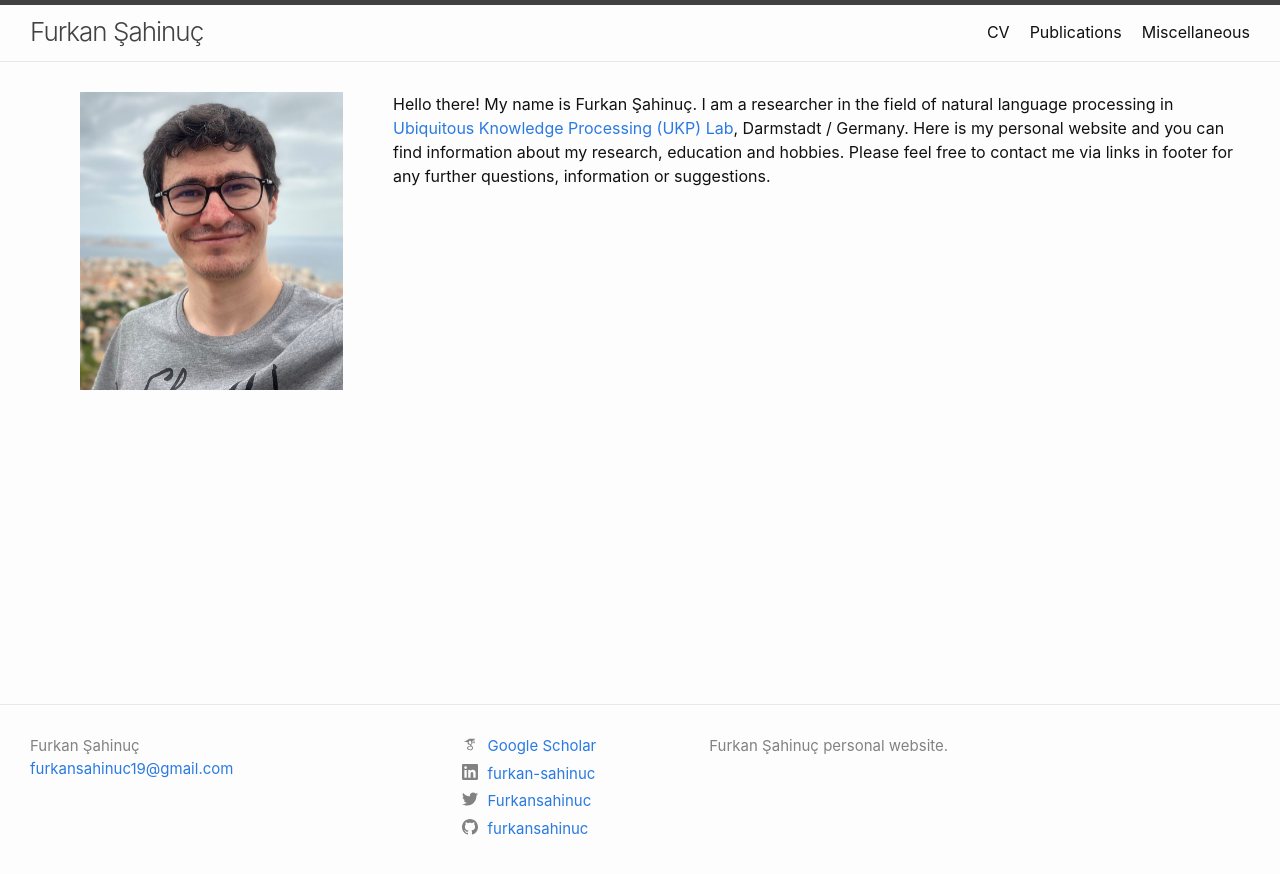
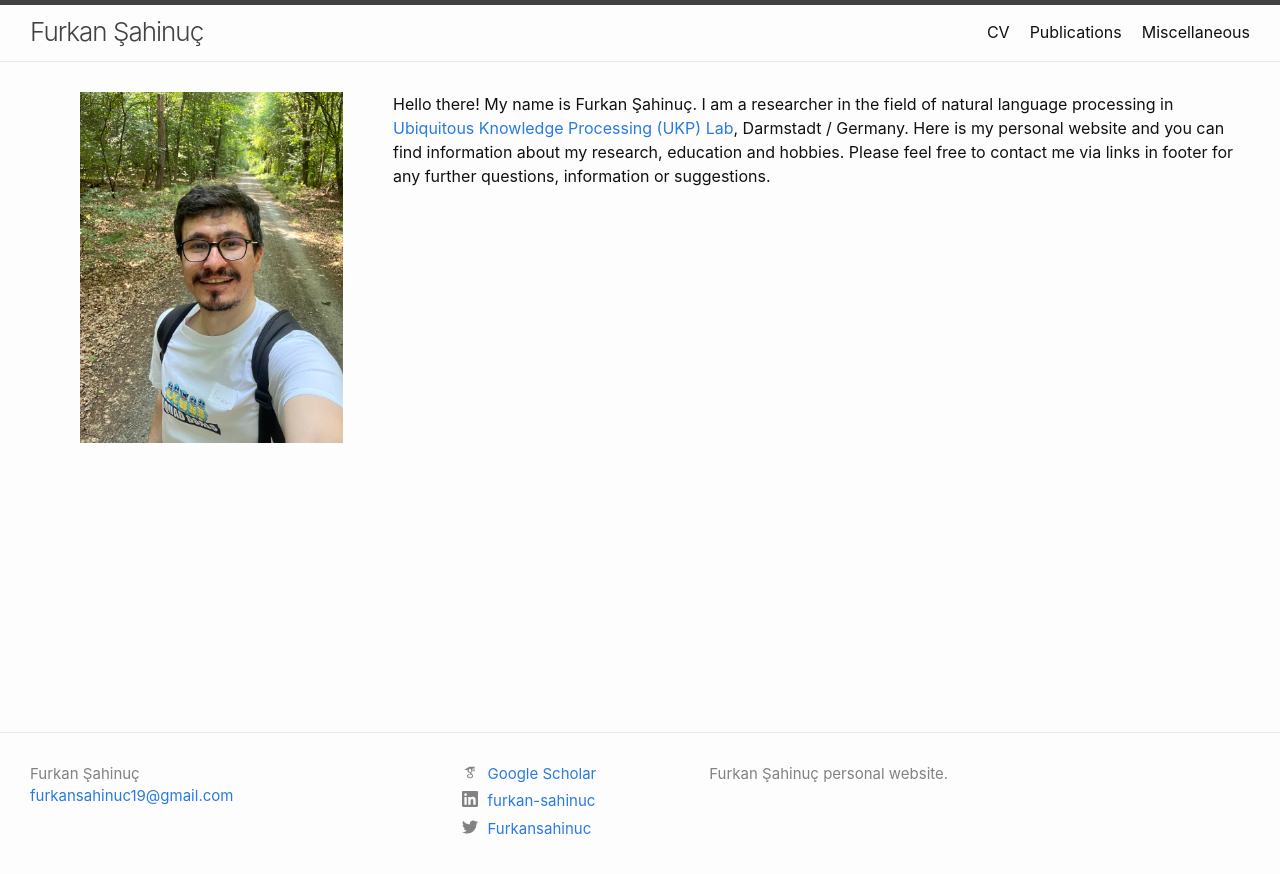
Before and after one commit to furkansahinuc/furkansahinuc.github.io, a Jekyll site: the page built from index.md, in a window 1280 px wide. Shown: the top 874 px of the page. Built offline with Jekyll 4.4.1, drawn with Linux system fonts in a browser that asks for light colours.

Commit message:
photo update

```diff
--- a/_includes/scarfs.html
+++ b/_includes/scarfs.html
@@ -78,6 +78,11 @@
   <div><img class="myImages" id="myImg" style="transform:rotate(90deg);"  src="/misc/scarfs/images/celtics.JPEG"  alt="Boston Celtics" width="192px" height="256px"></div>
 </div>
 
+<div class="holder bottom" style="float:left; margin:0px 50px;">
+  <div>Ankaragücü</div>
+  <div><img class="myImages" id="myImg" style="transform:rotate(90deg);"  src="/misc/scarfs/images/ank.JPEG"  alt="Ankaragücü" width="192px" height="256px"></div>
+</div>
+
 <div id="myModal" class="modal">
   <span class="close">&times;</span>
   <img class="modal-content" id="img01">
--- a/_includes/social.html
+++ b/_includes/social.html
@@ -2,7 +2,7 @@
   {%- if site.googlescholar_username -%}<li><a href="https://scholar.google.com/{{ site.googlescholar_username| escape }}"><svg class="svg-icon"><use xlink:href="{{ '/assets/minima-social-icons.svg#googlescholar' | relative_url }}"></use></svg> <span class="username">{{ "Google Scholar"| escape }}</span></a></li>{%- endif -%}
   {%- if site.linkedin_username -%}<li><a href="https://www.linkedin.com/in/{{ site.linkedin_username| cgi_escape | escape }}"><svg class="svg-icon"><use xlink:href="{{ '/assets/minima-social-icons.svg#linkedin' | relative_url }}"></use></svg> <span class="username">{{ site.linkedin_username| escape }}</span></a></li>{%- endif -%}
   {%- if site.twitter_username -%}<li><a href="https://www.twitter.com/{{ site.twitter_username| cgi_escape | escape }}"><svg class="svg-icon"><use xlink:href="{{ '/assets/minima-social-icons.svg#twitter' | relative_url }}"></use></svg> <span class="username">{{ site.twitter_username| escape }}</span></a></li>{%- endif -%}
-  {%- if site.github_username -%}<li><a href="https://github.com/{{ site.github_username| cgi_escape | escape }}"><svg class="svg-icon"><use xlink:href="{{ '/assets/minima-social-icons.svg#github' | relative_url }}"></use></svg> <span class="username">{{ site.github_username| escape }}</span></a></li>{%- endif -%}
+  <!--{%- if site.github_username -%}<li><a href="https://github.com/{{ site.github_username| cgi_escape | escape }}"><svg class="svg-icon"><use xlink:href="{{ '/assets/minima-social-icons.svg#github' | relative_url }}"></use></svg> <span class="username">{{ site.github_username| escape }}</span></a></li>{%- endif -%}-->
 
   {%- if site.dribbble_username -%}<li><a href="https://dribbble.com/{{ site.dribbble_username| cgi_escape | escape }}"><svg class="svg-icon"><use xlink:href="{{ '/assets/minima-social-icons.svg#dribbble' | relative_url }}"></use></svg> <span class="username">{{ site.dribbble_username| escape }}</span></a></li>{%- endif -%}
   {%- if site.facebook_username -%}<li><a href="https://www.facebook.com/{{ site.facebook_username| cgi_escape | escape }}"><svg class="svg-icon"><use xlink:href="{{ '/assets/minima-social-icons.svg#facebook' | relative_url }}"></use></svg> <span class="username">{{ site.facebook_username| escape }}</span></a></li>{%- endif -%}
--- a/_layouts/home.html
+++ b/_layouts/home.html
@@ -2,7 +2,7 @@
 layout: default
 ---
 <div>
-  <img style="margin:0px 50px" src="/assets/fs_image.jpeg" hsapce=”50px” width="263" height="298" alt="Profile Image" align="left">
+  <img style="margin:0px 50px" src="/assets/fs_image.jpeg" hsapce=”50px” width="263" height="351" alt="Profile Image" align="left">
   {{ content }}
 </div>
 
```
Also changed, not shown: assets/fs_image.jpeg.
